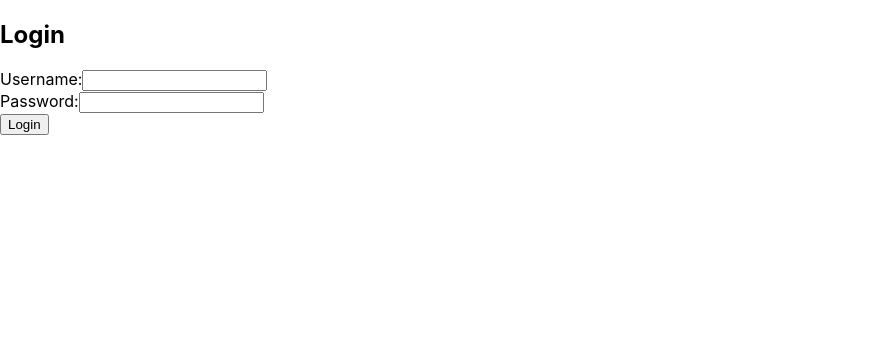
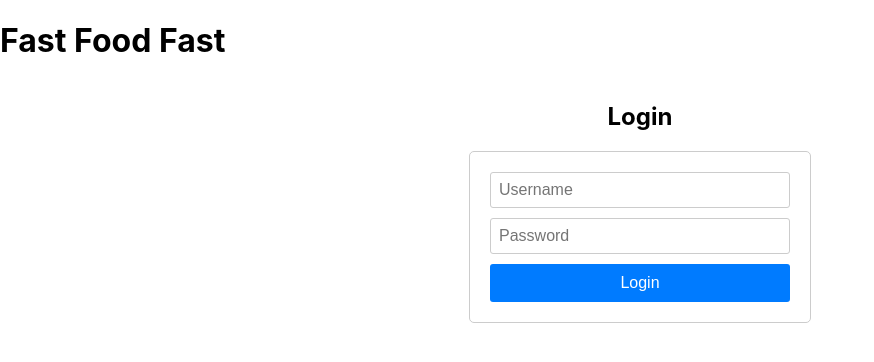
Before and after one commit to ElisaTumwebaze/fast-food-react-UI, a React (Create React App) app: page / in a window 1280 px wide. Shown: the top 362 px of the page, without its empty margins (0-874 px from the left). Built offline with nearby package versions, Linux system fonts and the light colour scheme.

Commit message:
added some syles to the login form

```diff
--- a/src/App.js
+++ b/src/App.js
@@ -1,24 +1,13 @@
-import styled from 'styled-components';
-import './App.css';
+import React from 'react';
+import LoginFormComponent from './components/LoginFormComponent';
 
-function App() {
+const App = () => {
   return (
     <div>
-    <h2>Login</h2>
-    <form >
-      <div>
-        <label htmlFor="username">Username:</label>
-        <input type="text" id="username" name="username" />
-      </div>
-      <div>
-        <label htmlFor="password">Password:</label>
-        <input type="password" id="password" name="password" />
-      </div>
-      <button type="submit">Login</button>
-    </form>
-  </div>
-
+      <h1>Fast Food Fast</h1>
+      <LoginFormComponent />
+    </div>
   );
-}
+};
 
 export default App;
--- /dev/null
+++ b/src/components/LoginFormComponent.jsx
@@ -0,0 +1,56 @@
+import React from 'react';
+import styled from 'styled-components';
+
+// Styled components
+const LoginWrapper = styled.div`
+  display: flex;
+  flex-direction: column;
+  align-items: center;
+`;
+
+const LoginForm = styled.form`
+  display: flex;
+  flex-direction: column;
+  width: 300px;
+  padding: 20px;
+  border: 1px solid #ccc;
+  border-radius: 5px;
+`;
+
+const FormInput = styled.input`
+  margin-bottom: 10px;
+  padding: 8px;
+  font-size: 16px;
+  border: 1px solid #ccc;
+  border-radius: 3px;
+`;
+
+const FormButton = styled.button`
+  padding: 10px 15px;
+  font-size: 16px;
+  background-color: #007bff;
+  color: #fff;
+  border: none;
+  border-radius: 3px;
+  cursor: pointer;
+`;
+
+const LoginFormComponent = ({ handleSubmit }) => {
+  const handleFormSubmit = (event) => {
+    event.preventDefault();
+    handleSubmit(event.target.elements.username.value, event.target.elements.password.value);
+  };
+
+  return (
+    <LoginWrapper>
+      <h2>Login</h2>
+      <LoginForm onSubmit={handleFormSubmit}>
+        <FormInput type="text" id="username" name="username" placeholder="Username" autoComplete='off'/>
+        <FormInput type="password" id="password" name="password" placeholder="Password"  autoComplete='off'/>
+        <FormButton type="submit">Login</FormButton>
+      </LoginForm>
+    </LoginWrapper>
+  );
+};
+
+export default LoginFormComponent;
```
